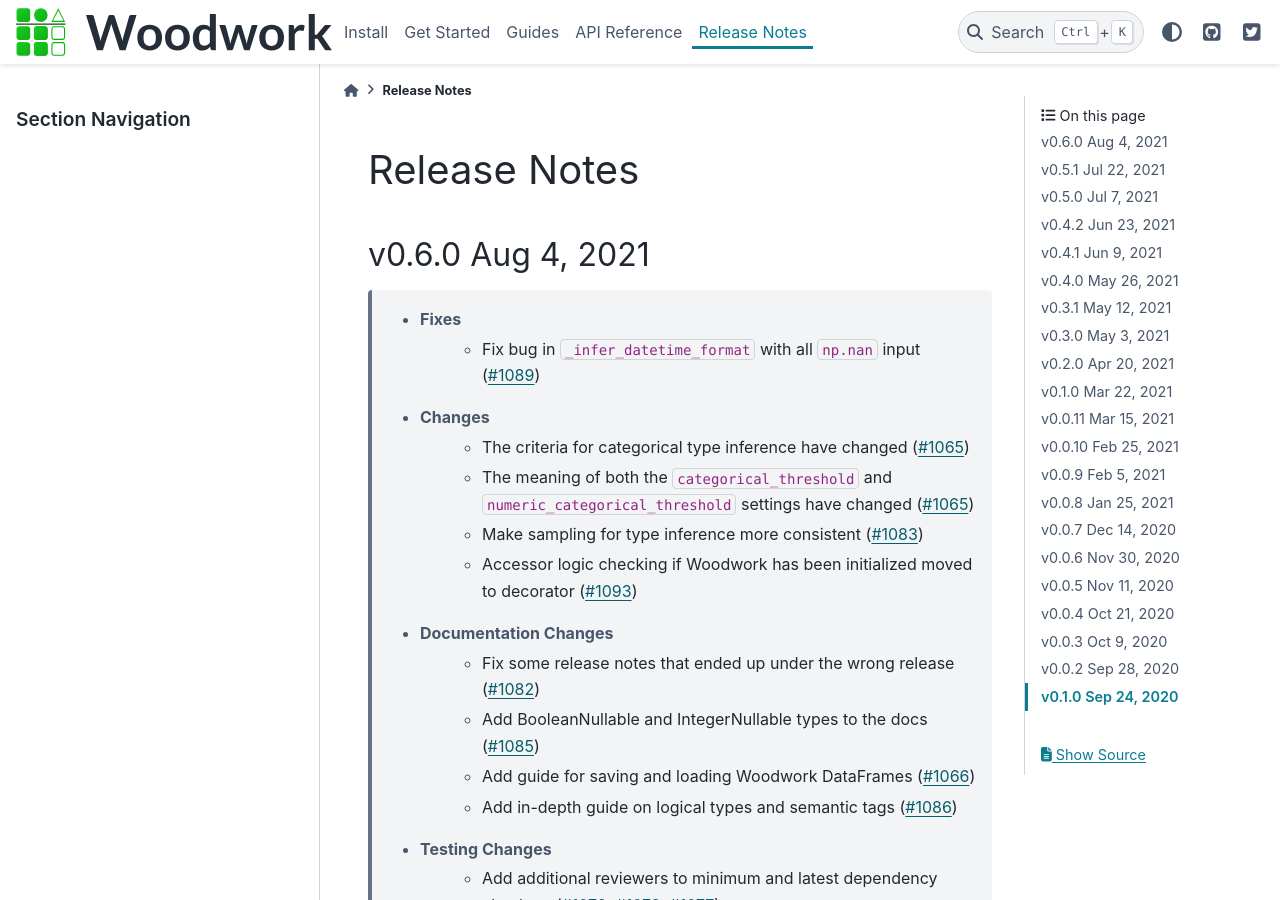
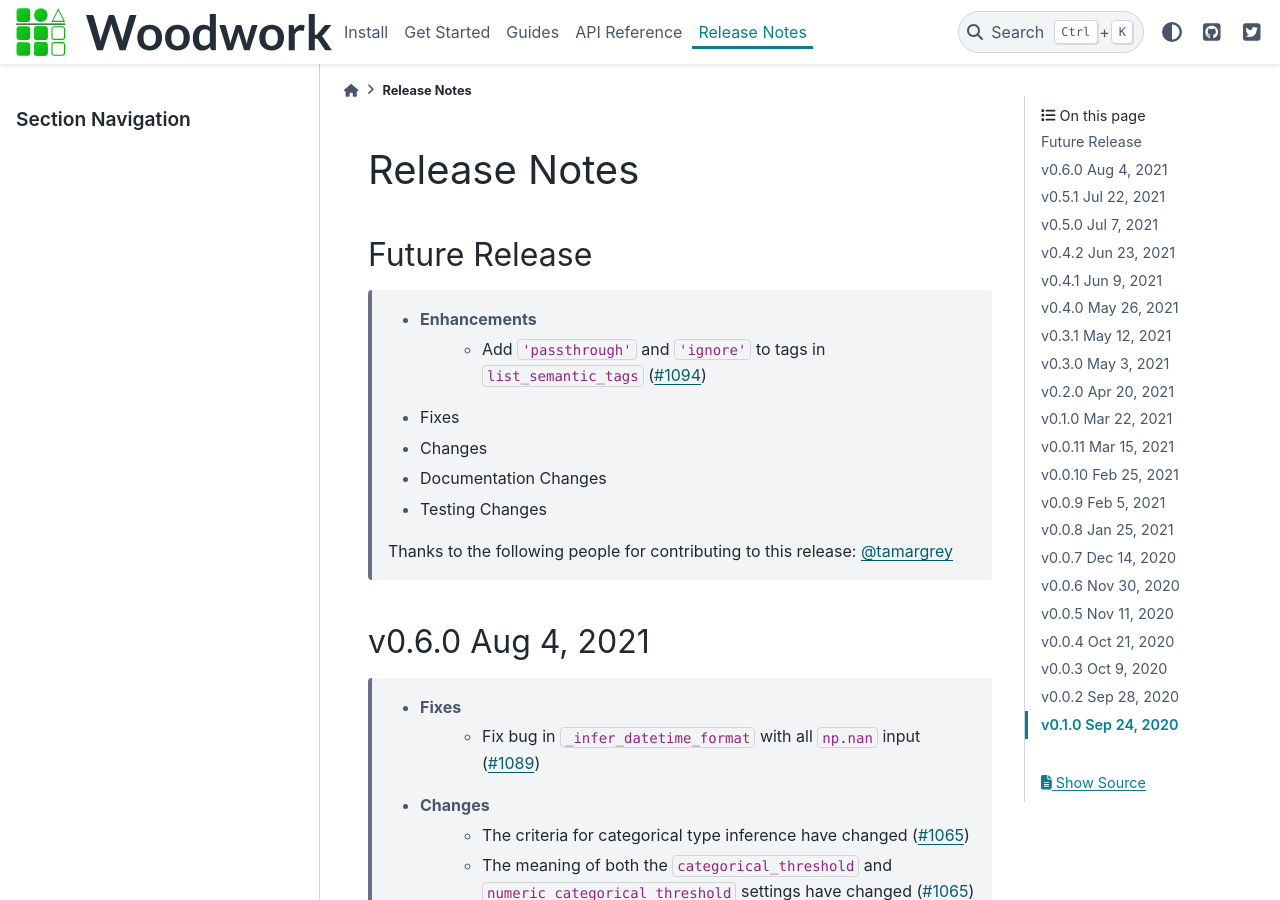
Before and after one commit to alteryx/woodwork, a Sphinx documentation site: the page built from docs/source/release_notes.rst, in a window 1280 px wide and 900 px high. Built offline with Sphinx 7.4.7 and the PyData theme 0.15.4, drawn with Linux system fonts in a browser that asks for light colours; comment, search, counter and statistics services are not loaded.

Commit message:
Add release note

```diff
--- a/docs/source/release_notes.rst
+++ b/docs/source/release_notes.rst
@@ -3,15 +3,17 @@
 Release Notes
 -------------
 
-.. Future Release
-  ===============
-  * Enhancements
-  * Fixes
-  * Changes
-  * Documentation Changes
-  * Testing Changes
+Future Release
+===============
+    * Enhancements
+        * Add ``'passthrough'`` and ``'ignore'`` to tags in ``list_semantic_tags`` (:pr:`1094`)
+    * Fixes
+    * Changes
+    * Documentation Changes
+    * Testing Changes
 
-.. Thanks to the following people for contributing to this release:
+    Thanks to the following people for contributing to this release:
+    :user:`tamargrey`
 
 v0.6.0 Aug 4, 2021
 ==================
```
